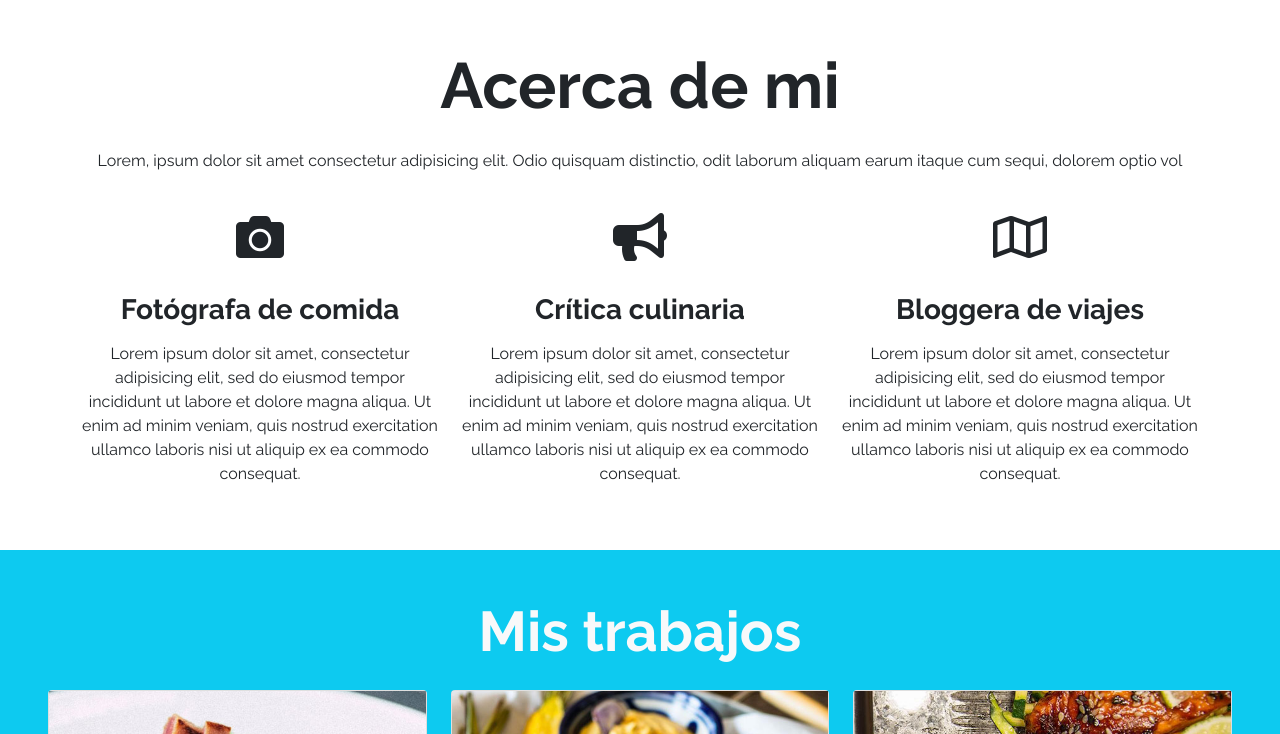
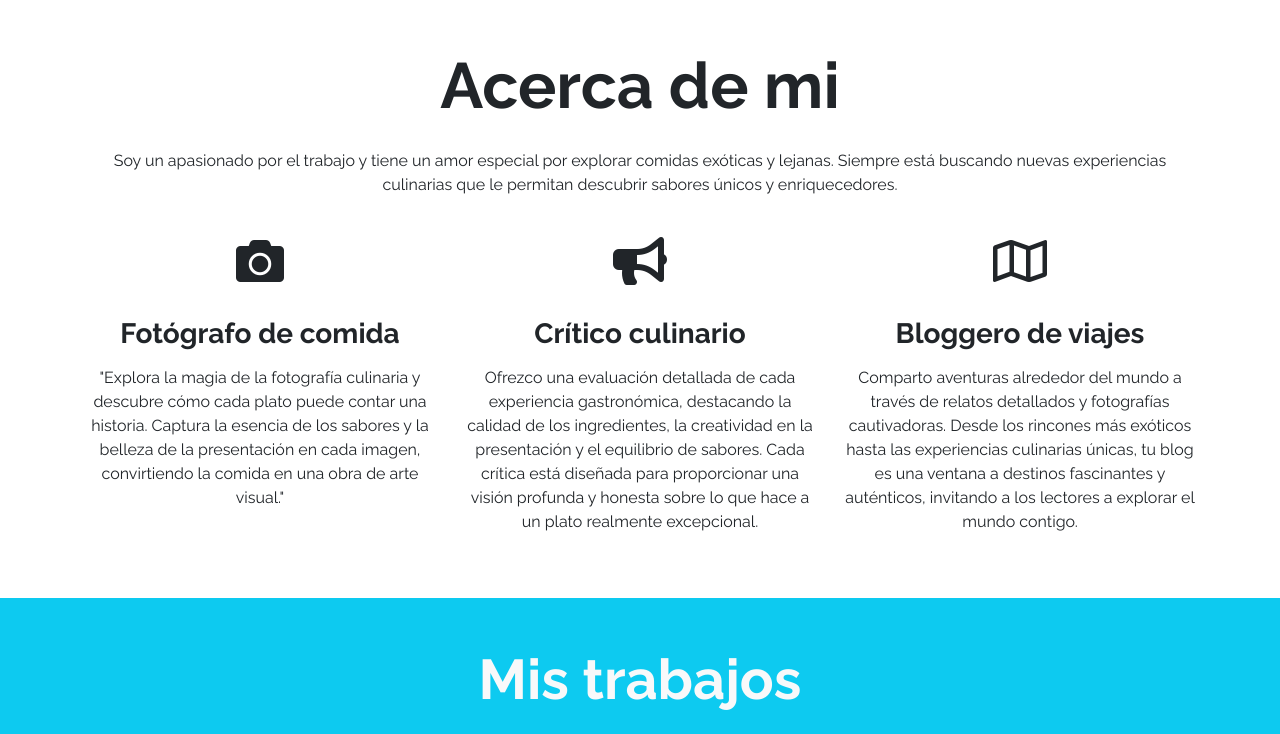
Before and after one commit to Deneken/Desafio6, a plain HTML site: page fdsw-github-main/index.html in a window 1280 px wide. Shown: the part 696-1430 px from the top of the page. Drawn offline with nearby package versions, Linux system fonts and the light colour scheme.

Commit message:
CambioTexto

```diff
--- a/fdsw-github-main/index.html
+++ b/fdsw-github-main/index.html
@@ -69,40 +69,30 @@
         <h2 class="display-3 fw-bold my-4">Acerca de mi</h2>
 
         <p class="my-4">
-            Lorem, ipsum dolor sit amet consectetur adipisicing elit. Odio quisquam distinctio, odit laborum aliquam
-            earum itaque cum sequi, dolorem optio vol
+            Soy un apasionado por el trabajo y tiene un amor especial por explorar comidas exóticas y lejanas. Siempre está buscando nuevas experiencias culinarias que le permitan descubrir sabores únicos y enriquecedores.
         </p>
 
 
         <div class="row">
             <div class="col-12 col-md-4">
                 <i class="fas fa-camera fa-3x my-3"></i>
-                <h3 class="my-3 fw-bold">Fotógrafa de comida</h3>
+                <h3 class="my-3 fw-bold">Fotógrafo de comida</h3>
                 <p class="my-3">
-                    Lorem ipsum dolor sit amet, consectetur adipisicing elit, sed do
-                    eiusmod tempor incididunt ut labore et dolore magna aliqua. Ut enim
-                    ad minim veniam, quis nostrud exercitation ullamco laboris nisi ut
-                    aliquip ex ea commodo consequat.
+                    "Explora la magia de la fotografía culinaria y descubre cómo cada plato puede contar una historia. Captura la esencia de los sabores y la belleza de la presentación en cada imagen, convirtiendo la comida en una obra de arte visual."
                 </p>
             </div>
             <div class="col-12 col-md-4">
                 <i class="fas fa-bullhorn fa-3x my-3"></i>
-                <h3 class="my-3 fw-bold">Crítica culinaria</h3>
+                <h3 class="my-3 fw-bold">Crítico culinario</h3>
                 <p class="my-3">
-                    Lorem ipsum dolor sit amet, consectetur adipisicing elit, sed do
-                    eiusmod tempor incididunt ut labore et dolore magna aliqua. Ut enim
-                    ad minim veniam, quis nostrud exercitation ullamco laboris nisi ut
-                    aliquip ex ea commodo consequat.
+                    Ofrezco una evaluación detallada de cada experiencia gastronómica, destacando la calidad de los ingredientes, la creatividad en la presentación y el equilibrio de sabores. Cada crítica está diseñada para proporcionar una visión profunda y honesta sobre lo que hace a un plato realmente excepcional.
                 </p>
             </div>
             <div class="col-12 col-md-4">
                 <i class="far fa-map fa-3x my-3"></i>
-                <h3 class="my-3 fw-bold">Bloggera de viajes</h3>
+                <h3 class="my-3 fw-bold">Bloggero de viajes</h3>
                 <p class="my-3">
-                    Lorem ipsum dolor sit amet, consectetur adipisicing elit, sed do
-                    eiusmod tempor incididunt ut labore et dolore magna aliqua. Ut enim
-                    ad minim veniam, quis nostrud exercitation ullamco laboris nisi ut
-                    aliquip ex ea commodo consequat.
+                    Comparto aventuras alrededor del mundo a través de relatos detallados y fotografías cautivadoras. Desde los rincones más exóticos hasta las experiencias culinarias únicas, tu blog es una ventana a destinos fascinantes y auténticos, invitando a los lectores a explorar el mundo contigo.
                 </p>
             </div>
         </div>
```
